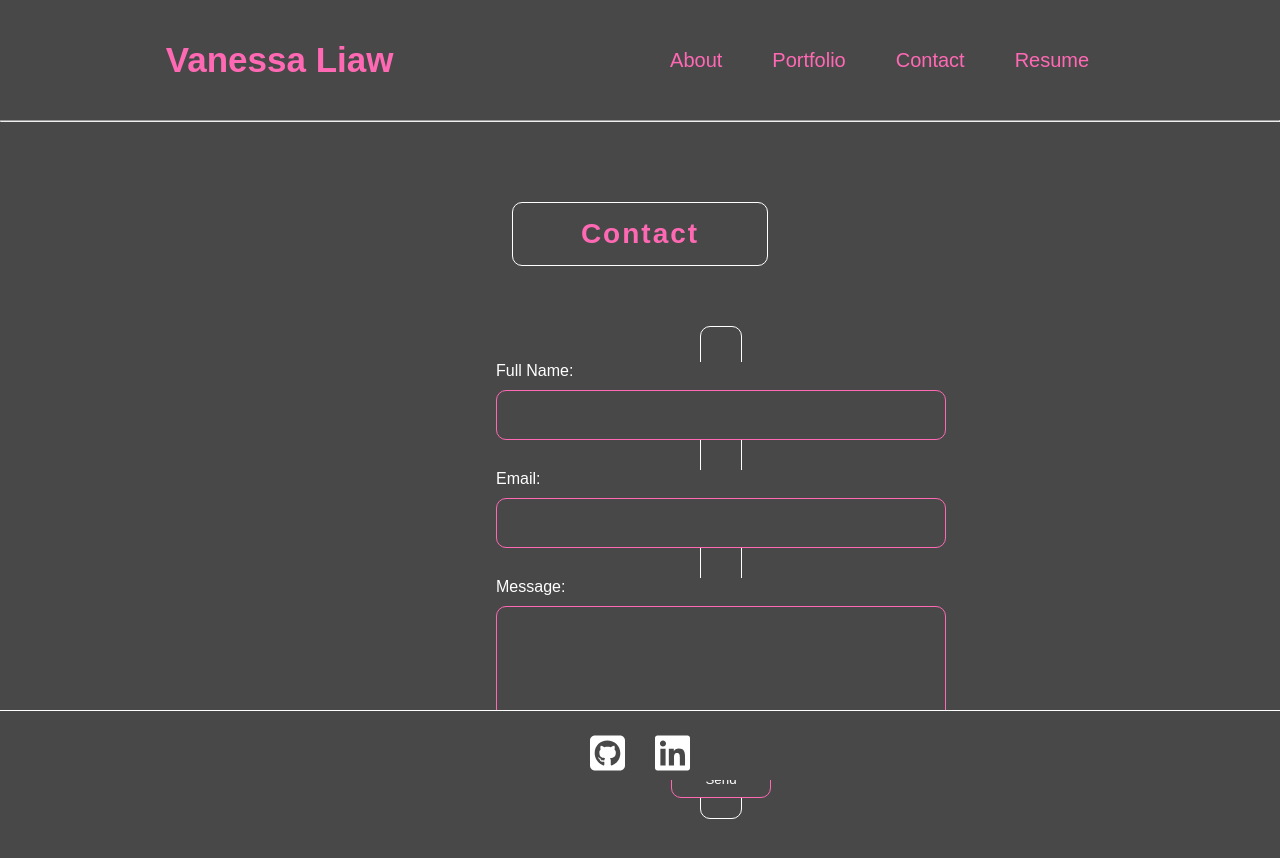
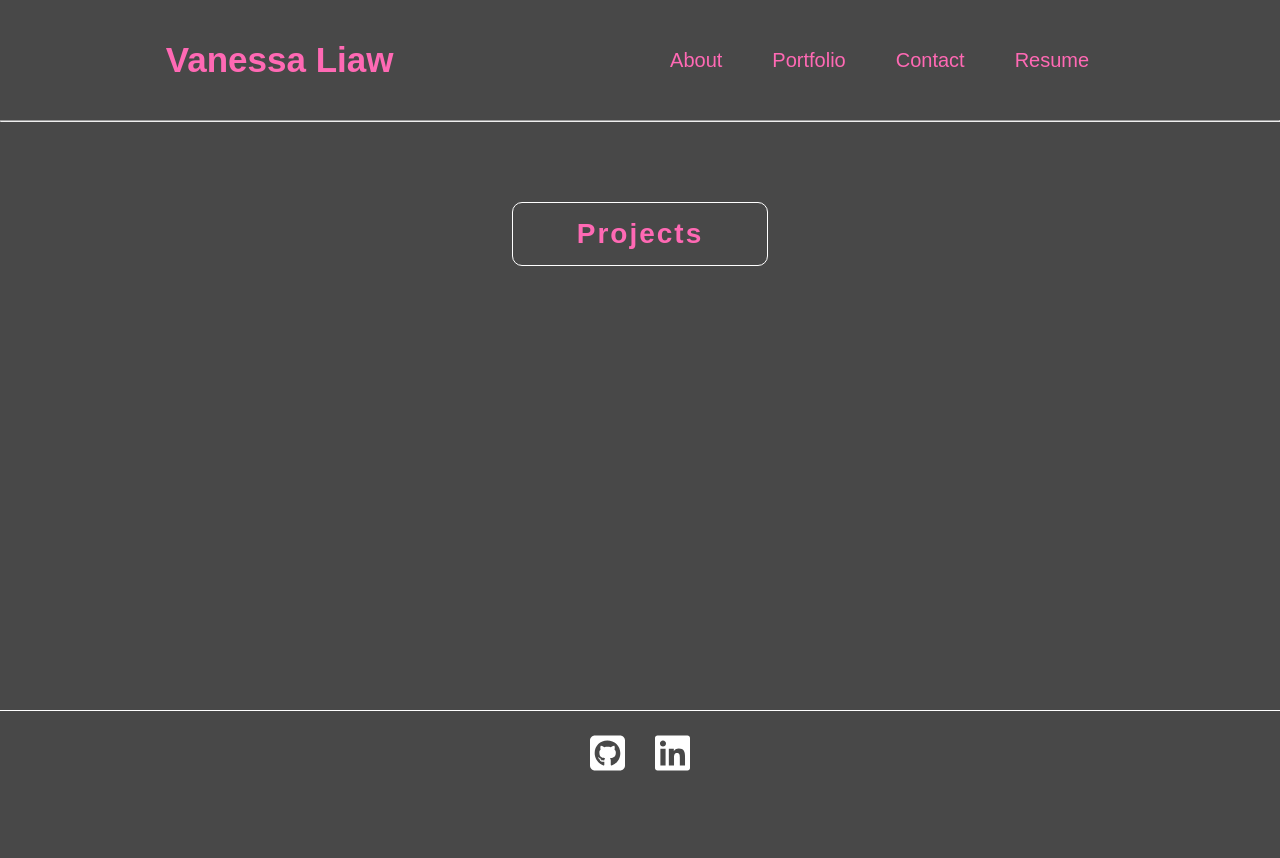
Before and after one commit to VanessaLiaw021/react-portoflio, a React (Create React App) app: page / in a window 1280 px wide. Shown: the top 858 px of the page. After the commit the page ends 800 px from the top, so only its background shows below. Built offline with nearby package versions, Linux system fonts and the light colour scheme.

Commit message:
fix indentation and add heading in portfolio component

```diff
--- a/src/App.js
+++ b/src/App.js
@@ -1,7 +1,7 @@
 import React from "react";
 import Header from "./components/Header";
 import About from "./components/About";
-// import Portfolio from "./components/Portfolio";
+import Portfolio from "./components/Portfolio";
 import Contact from "./components/Contact";
 import Footer from "./components/Footer";
 import "./App.css";
@@ -12,8 +12,8 @@ function App() {
       <Header />
       <hr></hr>
       {/* <About /> */}
-      {/* <Portfolio /> */}
-      <Contact />
+      <Portfolio />
+      {/* <Contact /> */}
       <Footer />
     </>
   );
--- a/src/components/Contact.js
+++ b/src/components/Contact.js
@@ -23,8 +23,8 @@ const Contact = () => {
         <button>Send</button>
       </form>
     </div>
-  )
-}
+  );
+};
 
 //Export Contact
 export default Contact;
--- a/src/components/Header.js
+++ b/src/components/Header.js
@@ -6,8 +6,8 @@ import Nav from "./Nav";
 const Header = () => {
   return (
     <div className="header">
-        <h1>Vanessa Liaw</h1>
-        <Nav />
+      <h1>Vanessa Liaw</h1>
+      <Nav />
     </div>
   )
 }
--- a/src/components/Portfolio.js
+++ b/src/components/Portfolio.js
@@ -5,7 +5,7 @@ import React from 'react';
 const Portfolio = () => {
   return (
     <div className="main" id="portfolio">
-      Portfolio
+      <h2 className="nav-heading">Projects</h2>
     </div>
   )
 }
```
Also changed, not shown: src/components/About.js (indentation only), src/components/Footer.js (indentation only), src/components/Nav.js (indentation only). Lines whose indentation alone changed are shown as unchanged.
